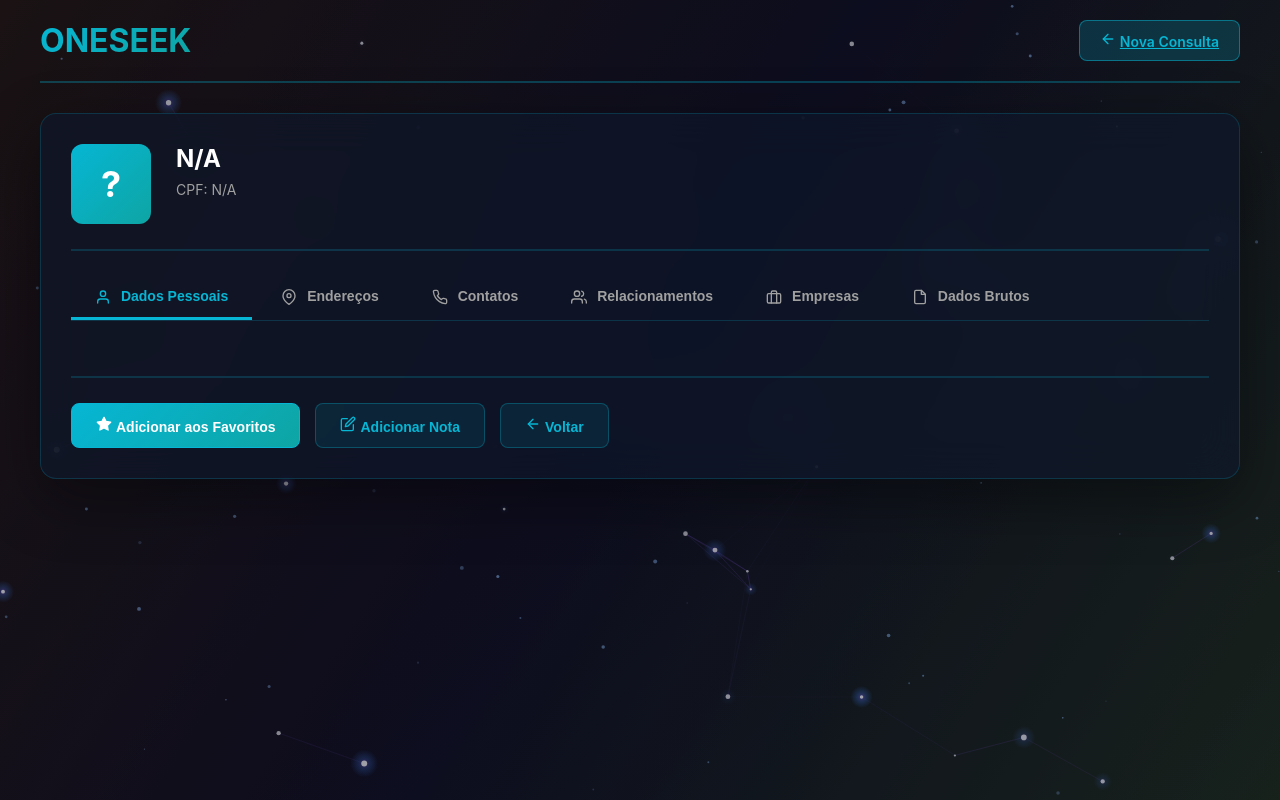
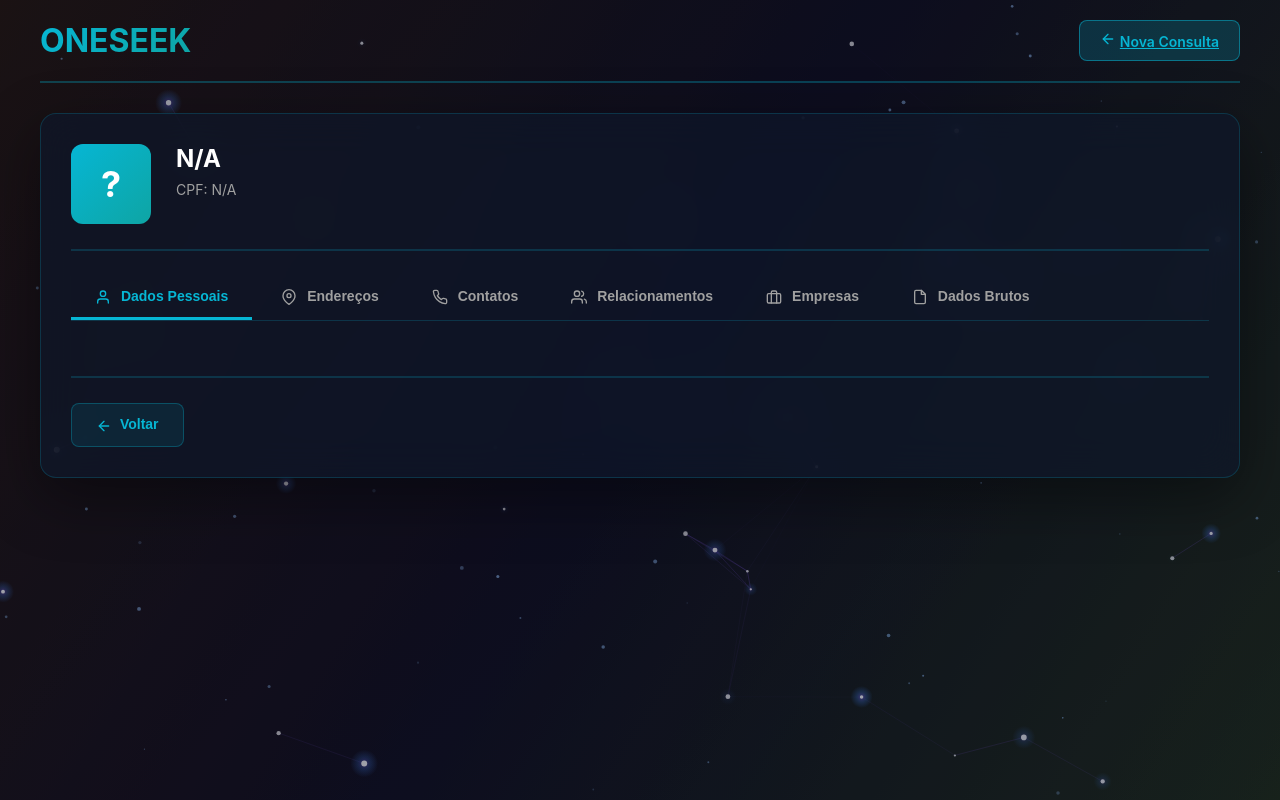
Before and after one commit to giga64/detetive-main, a FastAPI app: template templates/modern-result.html in a window 1280 px wide. Run offline with FastAPI, Linux system fonts and the light colour scheme; the template is opened without the code that fills it, so the values that code supplies are empty.

Commit message:
GYFRESERYGGYERFGSYREFSGYREGYRSE

```diff
--- a/templates/modern-result.html
+++ b/templates/modern-result.html
@@ -1996,9 +1996,13 @@
 
                 <!-- Ações -->
                 <div class="actions-section">
-                    <button class="action-btn primary" onclick="addToFavorites('{{ identifier }}')"><svg width="16" height="16" viewBox="0 0 24 24" fill="currentColor" stroke="currentColor" stroke-width="2" stroke-linecap="round" stroke-linejoin="round" style="display: inline-block; margin-right: 4px;"><polygon points="12 2 15.09 8.26 22 9.27 17 14.14 18.18 21.02 12 17.77 5.82 21.02 7 14.14 2 9.27 8.91 8.26 12 2"></polygon></svg>Adicionar aos Favoritos</button>
-                    <button class="action-btn" onclick="addNote('{{ identifier }}')"><svg width="16" height="16" viewBox="0 0 24 24" fill="none" stroke="currentColor" stroke-width="2" stroke-linecap="round" stroke-linejoin="round" style="display: inline-block; margin-right: 4px;"><path d="M11 4H4a2 2 0 0 0-2 2v14a2 2 0 0 0 2 2h14a2 2 0 0 0 2-2v-7"></path><path d="M18.5 2.5a2.121 2.121 0 0 1 3 3L12 15l-4 1 1-4 9.5-9.5z"></path></svg>Adicionar Nota</button>
-                    <button class="action-btn" onclick="goToSearch()"><svg width="16" height="16" viewBox="0 0 24 24" fill="none" stroke="currentColor" stroke-width="2" stroke-linecap="round" stroke-linejoin="round" style="display: inline-block; margin-right: 4px;"><line x1="19" y1="12" x2="5" y2="12"></line><polyline points="12 19 5 12 12 5"></polyline></svg>Voltar</button>
+                    <button class="action-btn" onclick="goToSearch()">
+                        <svg width="16" height="16" viewBox="0 0 24 24" fill="none" stroke="currentColor" stroke-width="2" stroke-linecap="round" stroke-linejoin="round" style="vertical-align: middle; margin-right: 4px;">
+                            <line x1="19" y1="12" x2="5" y2="12"></line>
+                            <polyline points="12 19 5 12 12 5"></polyline>
+                        </svg>
+                        Voltar
+                    </button>
                 </div>
             </div>
         {% endif %}
```
